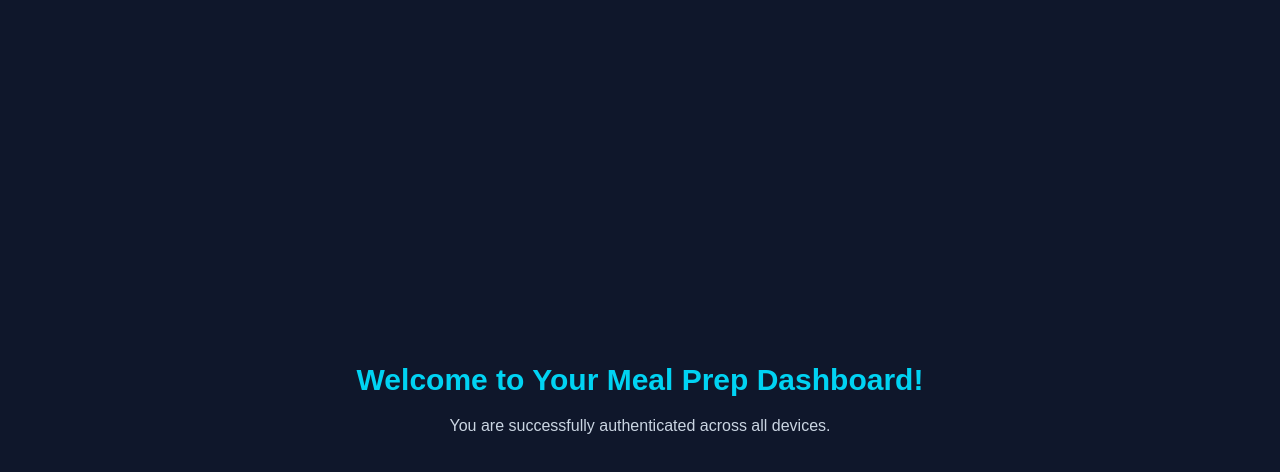
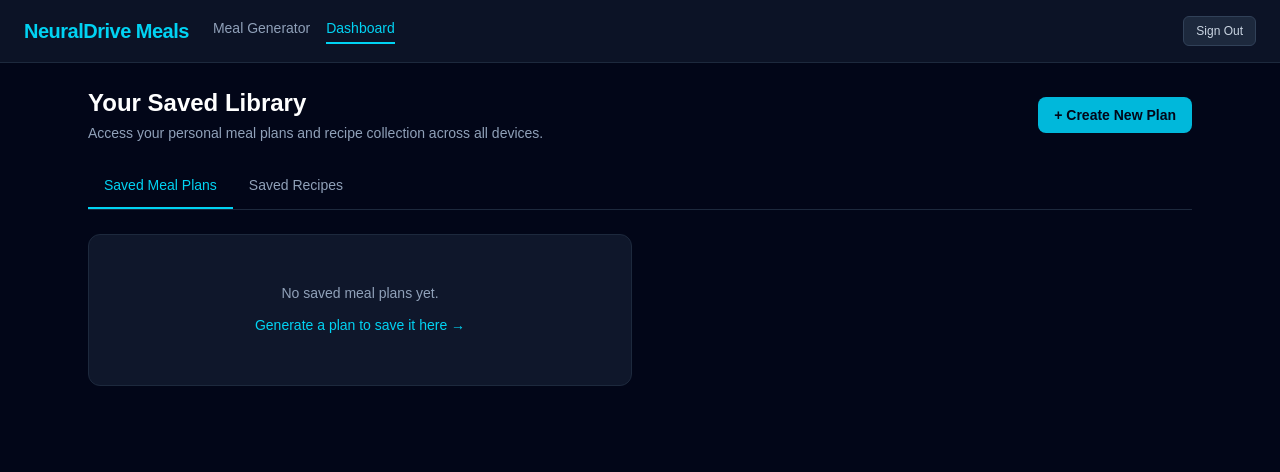
Before and after one commit to neuraldriveperformance/neural-drive-meals, a Next.js app: page /dashboard in a window 1280 px wide. Shown: the top 472 px of the page. Built offline with nearby package versions, Linux system fonts and the light colour scheme.

Commit message:
Add full dashboard navigation bar and tabs

```diff
--- a/app/dashboard/page.tsx
+++ b/app/dashboard/page.tsx
@@ -1,8 +1,121 @@
+'use client';
+
+import { useState } from 'react';
+import Link from 'next/link';
+
 export default function DashboardPage() {
+  const [activeTab, setActiveTab] = useState<'plans' | 'recipes'>('plans');
+
   return (
-    <main className="min-h-screen bg-slate-900 text-white p-8 flex flex-col items-center justify-center">
-      <h1 className="text-3xl font-bold text-cyan-400">Welcome to Your Meal Prep Dashboard!</h1>
-      <p className="mt-4 text-slate-300">You are successfully authenticated across all devices.</p>
-    </main>
+    <div className="min-h-screen bg-slate-950 text-slate-100 flex flex-col">
+      {/* Navigation Header */}
+      <header className="border-b border-slate-800 bg-slate-900/80 backdrop-blur px-6 py-4 flex items-center justify-between">
+        <div className="flex items-center space-x-6">
+          <span className="font-bold text-xl text-cyan-400 tracking-tight">
+            NeuralDrive Meals
+          </span>
+          <nav className="flex space-x-4">
+            <Link
+              href="/"
+              className="text-slate-400 hover:text-white transition-colors text-sm font-medium"
+            >
+              Meal Generator
+            </Link>
+            <Link
+              href="/dashboard"
+              className="text-cyan-400 font-medium text-sm border-b-2 border-cyan-400 pb-1"
+            >
+              Dashboard
+            </Link>
+          </nav>
+        </div>
+
+        <button
+          onClick={async () => {
+            // Sign out via client SDK
+            const { createBrowserClient } = await import('@supabase/ssr');
+            const supabase = createBrowserClient(
+              process.env.NEXT_PUBLIC_SUPABASE_URL!,
+              process.env.NEXT_PUBLIC_SUPABASE_ANON_KEY!
+            );
+            await supabase.auth.signOut();
+            window.location.href = '/login';
+          }}
+          className="text-xs bg-slate-800 hover:bg-slate-700 text-slate-300 hover:text-white border border-slate-700 px-3 py-1.5 rounded-md transition-colors"
+        >
+          Sign Out
+        </button>
+      </header>
+
+      {/* Main Body */}
+      <main className="flex-1 max-w-6xl w-full mx-auto p-6">
+        <div className="flex items-center justify-between mb-8">
+          <div>
+            <h1 className="text-2xl font-bold text-white">Your Saved Library</h1>
+            <p className="text-slate-400 text-sm mt-1">
+              Access your personal meal plans and recipe collection across all devices.
+            </p>
+          </div>
+
+          <Link
+            href="/"
+            className="bg-cyan-500 hover:bg-cyan-400 text-slate-950 font-semibold px-4 py-2 rounded-lg text-sm transition-colors"
+          >
+            + Create New Plan
+          </Link>
+        </div>
+
+        {/* Navigation Tabs */}
+        <div className="flex border-b border-slate-800 mb-6">
+          <button
+            onClick={() => setActiveTab('plans')}
+            className={`pb-3 px-4 text-sm font-medium border-b-2 transition-colors ${
+              activeTab === 'plans'
+                ? 'border-cyan-400 text-cyan-400'
+                : 'border-transparent text-slate-400 hover:text-slate-200'
+            }`}
+          >
+            Saved Meal Plans
+          </button>
+          <button
+            onClick={() => setActiveTab('recipes')}
+            className={`pb-3 px-4 text-sm font-medium border-b-2 transition-colors ${
+              activeTab === 'recipes'
+                ? 'border-cyan-400 text-cyan-400'
+                : 'border-transparent text-slate-400 hover:text-slate-200'
+            }`}
+          >
+            Saved Recipes
+          </button>
+        </div>
+
+        {/* Content Area */}
+        {activeTab === 'plans' ? (
+          <div className="grid grid-cols-1 md:grid-cols-2 gap-4">
+            <div className="bg-slate-900 border border-slate-800 rounded-xl p-6 text-center py-12">
+              <p className="text-slate-400 text-sm">No saved meal plans yet.</p>
+              <Link
+                href="/"
+                className="inline-block mt-3 text-cyan-400 hover:underline text-sm font-medium"
+              >
+                Generate a plan to save it here →
+              </Link>
+            </div>
+          </div>
+        ) : (
+          <div className="grid grid-cols-1 md:grid-cols-3 gap-4">
+            <div className="bg-slate-900 border border-slate-800 rounded-xl p-6 text-center py-12 col-span-full">
+              <p className="text-slate-400 text-sm">No saved recipes yet.</p>
+              <Link
+                href="/"
+                className="inline-block mt-3 text-cyan-400 hover:underline text-sm font-medium"
+              >
+                Find and bookmark recipes →
+              </Link>
+            </div>
+          </div>
+        )}
+      </main>
+    </div>
   );
 }
```
